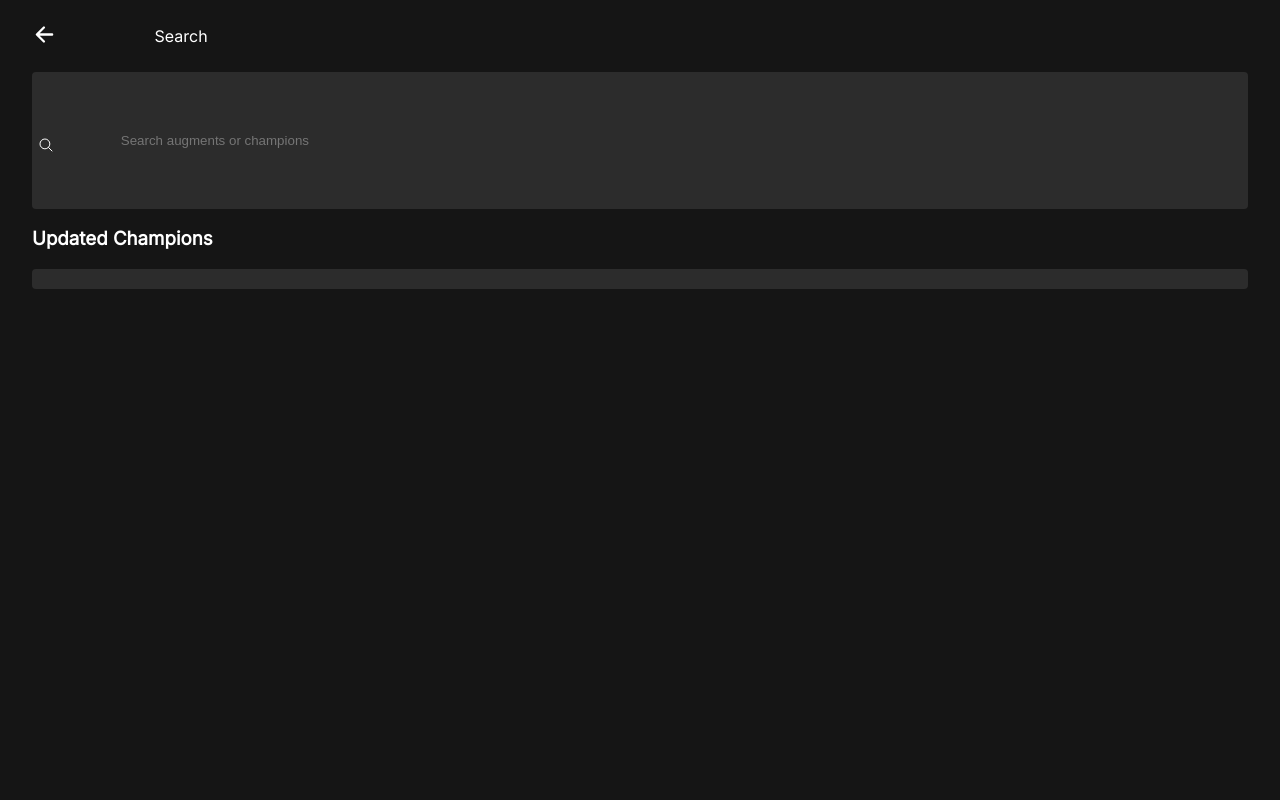
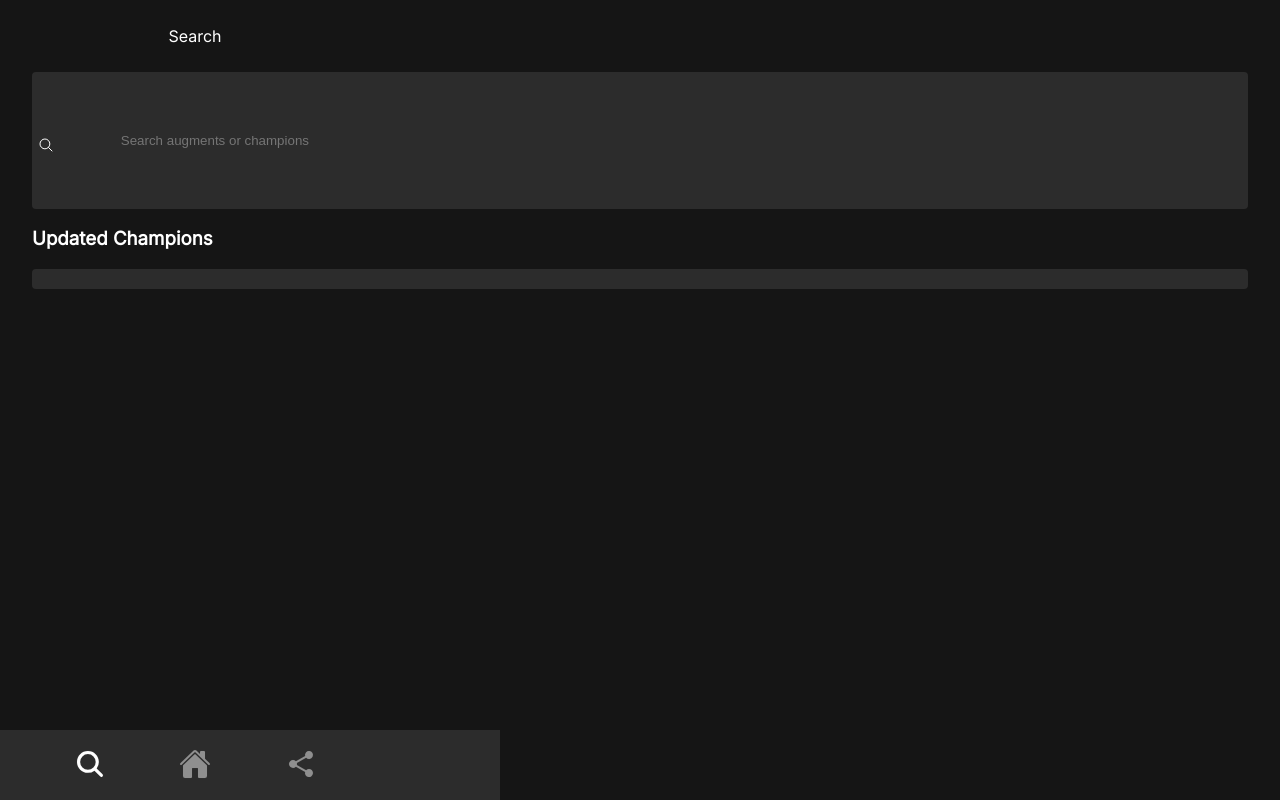
Before and after one commit to annasham/Patch.gg, a website: page Pages/champSearch.html in a window 1280 px wide. Drawn offline with nearby package versions, Linux system fonts and the light colour scheme; files whose address does not match are found by name.

Commit message:
Patch.gg

```diff
--- a/Pages/champSearch.html
+++ b/Pages/champSearch.html
@@ -9,7 +9,6 @@
 <body>
 
     <div class="header">
-        <ion-icon onclick ="location.href='/index.html';" name="arrow-back-outline"></ion-icon>
         <p>Search</p>
     </div>
 
@@ -31,6 +30,14 @@
             </div>
         </div> -->
 
+    <div class="navigationBar">
+        <div class="icons">
+            <ion-icon id="searchID" name="search" onclick="location.href='/Pages/champSearch.html';"></ion-icon>
+            <ion-icon id="homeID" name="home" onclick="location.href='/index.html';"></ion-icon>
+            <ion-icon id="socialID" name="share-social"></ion-icon>
+        </div>
+    </div>
+
 <script type="module" src="https://unpkg.com/ionicons@7.1.0/dist/ionicons/ionicons.esm.js"></script>
 <script nomodule src="https://unpkg.com/ionicons@7.1.0/dist/ionicons/ionicons.js"></script>
 </body>
--- a/Styles/champSearch.css
+++ b/Styles/champSearch.css
@@ -47,6 +47,8 @@ h3{
     height: 60px;
     top: 0;
     padding-top: 10px;
+    left:0;
+    justify-content: center;
 }
 
 .header p{
@@ -95,3 +97,45 @@ ion-icon{
     /* background-color: #808080; */
     border-radius: 4px;
 }
+
+.navigationBar{
+    width: 500px;
+    height: 70px;
+    background-color: #2C2C2C;
+    position: fixed;
+    bottom: 0;
+    left: 0;
+    right: 0;
+}
+
+.icons{
+    width: 390px;
+    height: 55px;
+    justify-content: space-evenly;
+    color: #8f8f8f;
+    font-size: 32px;
+    display: flex;
+    align-items: center;
+}
+
+#home-after{
+    color: white;
+}
+
+#searchID{
+    color: white;
+    font-size: 32px;
+    align-items: center;
+}
+
+#homeID{
+    color: #8f8f8f;
+    font-size: 32px;
+    align-items: center;
+}
+
+#socialID{
+    color: #8f8f8f;
+    font-size: 32px;
+    align-items: center;
+}
--- a/Styles/index.css
+++ b/Styles/index.css
@@ -237,3 +237,7 @@ h2{
 #icons:active{
     color: white;
 }
+
+#home-after{
+    color: white;
+}
```
Also changed, not shown: index.html (+1 -1 lines).
